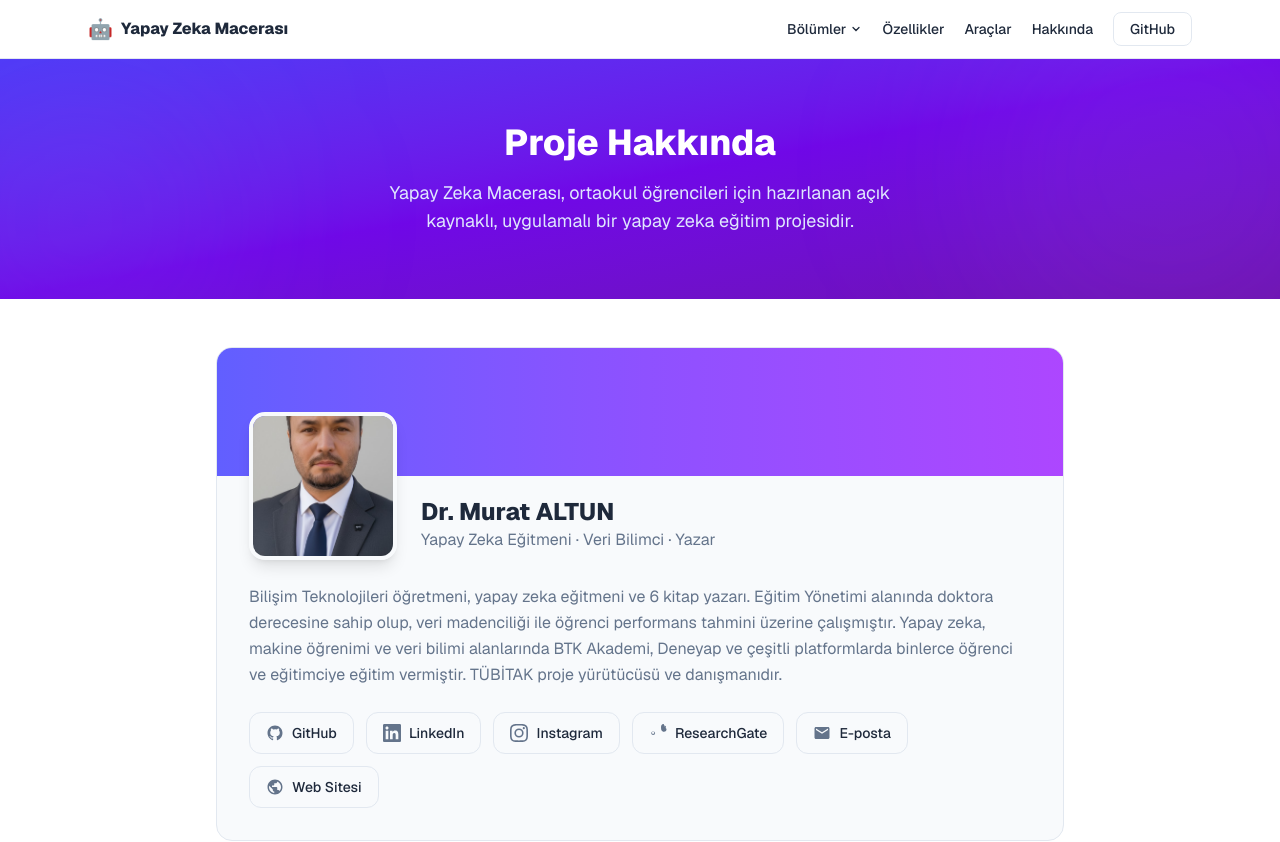
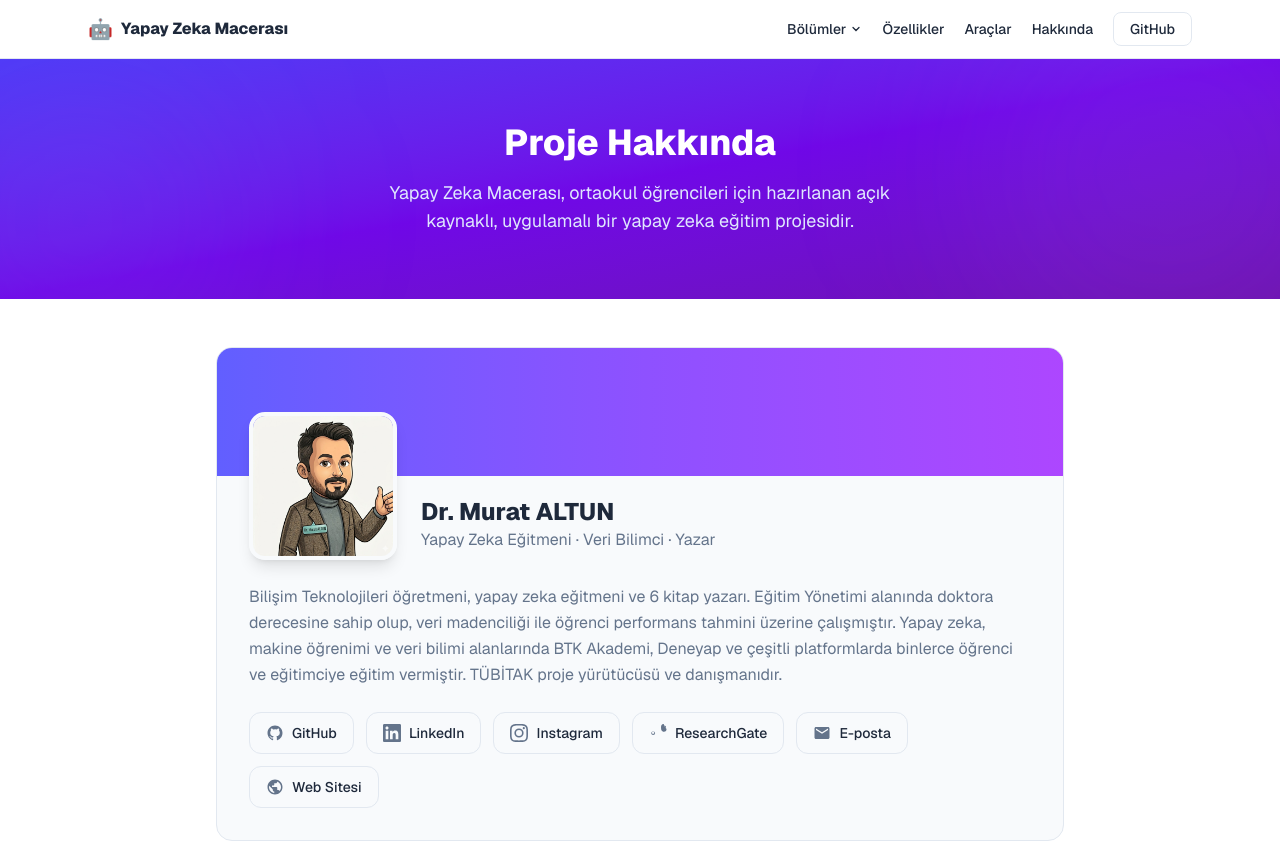
Before and after one commit to DrMuratAltun/yapay-zeka-cocuklar, a Next.js app in the folder web/: page /hakkinda in a window 1280 px wide. Shown: the top 842 px of the page. Built offline with nearby package versions, Linux system fonts and the light colour scheme.

Commit message:
Hakkında: anime avatar resmi eklendi
Co-Authored-By: Claude Opus 4.6 (1M context) <noreply@anthropic.com>

```diff
--- a/web/src/app/hakkinda/page.tsx
+++ b/web/src/app/hakkinda/page.tsx
@@ -38,7 +38,7 @@ export default function Hakkinda() {
             <div className="flex flex-col items-center gap-6 md:flex-row md:items-end">
               <div className="-mt-16 shrink-0 overflow-hidden rounded-2xl border-4 border-[var(--color-bg-secondary)] shadow-lg">
                 <Image
-                  src="/images/dr-murat-altun.jpg"
+                  src="/images/dr-murat-altun-avatar.jpg"
                   alt="Dr. Murat ALTUN"
                   width={140}
                   height={140}
```
Also changed, not shown: web/public/images/dr-murat-altun-avatar.jpg (added).
